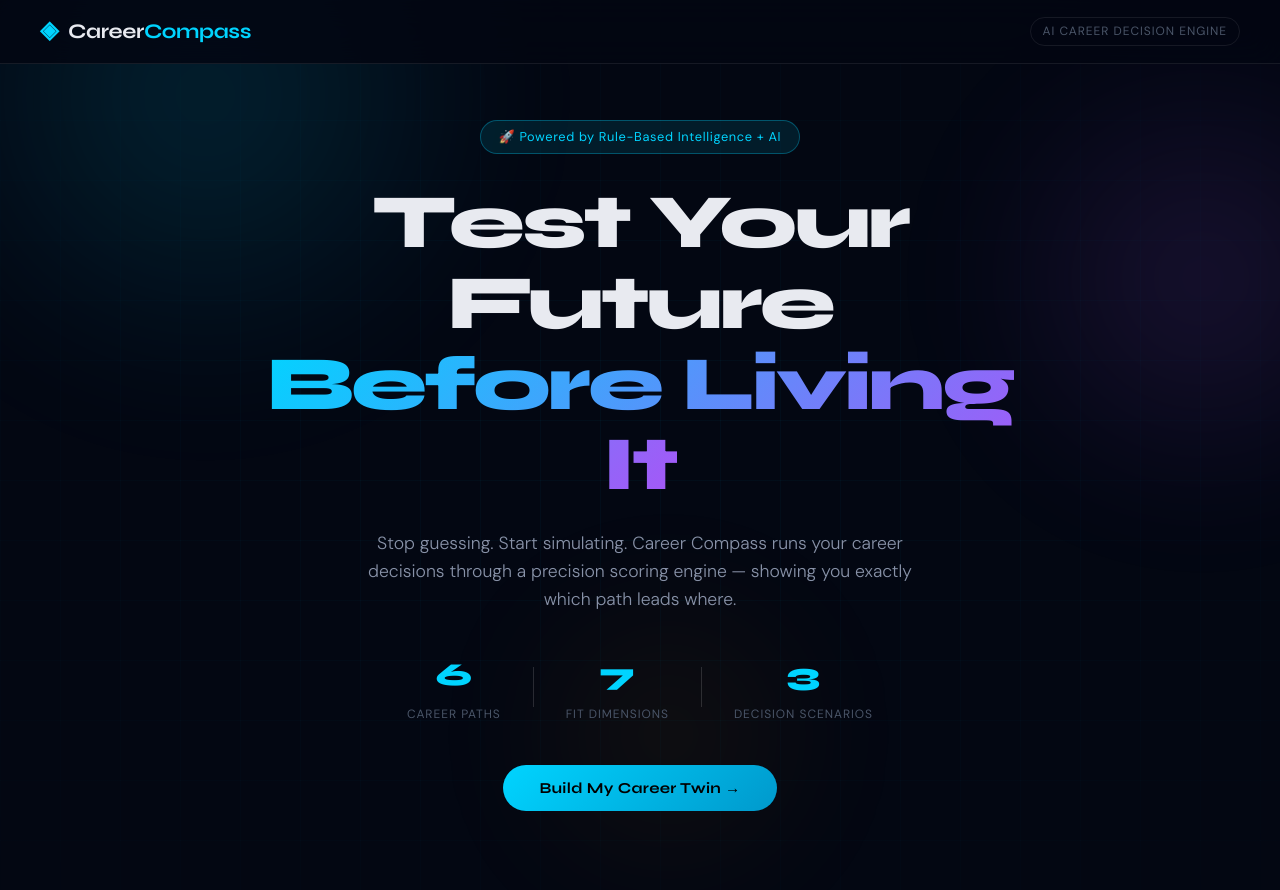
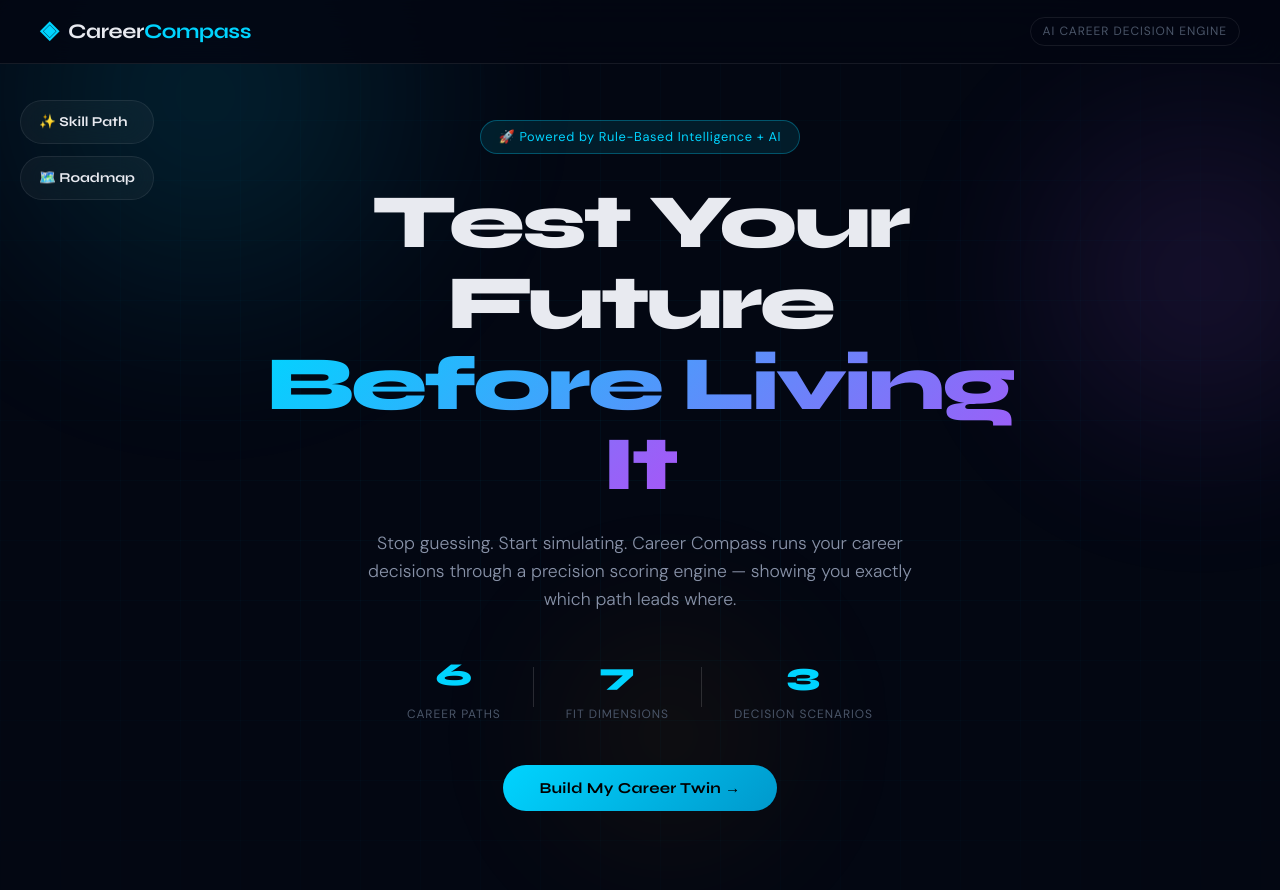
Before and after one commit to P-adithyagoud/CAREER-CAMPUS, a Flask app: page / in a window 1280 px wide. Shown: the top 890 px of the page. Run offline with Flask 3, Linux system fonts and the light colour scheme.

Commit message:
Added Skill Path and Roadmap sidebar shortcuts with correct external links.

```diff
--- a/static/css/style.css
+++ b/static/css/style.css
@@ -311,6 +311,37 @@ select option { background: #0a0f1e; }
   content: '';
   position: absolute; top: 0; left: 0; right: 0; height: 3px;
   background: linear-gradient(90deg, var(--red), transparent);
+}
+/* ── SIDEBAR NAV ── */
+.sidebar-nav {
+  position: fixed;
+  top: 100px;
+  left: 20px;
+  z-index: 10000;
+  display: flex;
+  flex-direction: column;
+  gap: 12px;
+}
+.side-nav-btn {
+  padding: 10px 18px;
+  border-radius: 30px;
+  text-decoration: none;
+  font-family: var(--font-head);
+  font-weight: 700;
+  font-size: 0.85rem;
+  color: var(--text);
+  border: 1px solid var(--border);
+  display: flex;
+  align-items: center;
+  gap: 8px;
+  transition: all 0.3s cubic-bezier(0.4, 0, 0.2, 1);
+  white-space: nowrap;
+}
+.side-nav-btn:hover {
+  background: var(--surface2);
+  border-color: var(--accent);
+  transform: translateX(5px);
+  box-shadow: 0 4px 15px rgba(0,212,255,0.15);
 }
 .ai-badge {
   display: inline-block;
--- a/templates/index.html
+++ b/templates/index.html
@@ -9,6 +9,14 @@
   <link rel="stylesheet" href="/static/css/style.css" />
 </head>
 <body>
+  <div class="sidebar-nav">
+    <a href="https://ai-catalyst-ten.vercel.app/" target="_blank" class="side-nav-btn glass">
+      <span>✨ Skill Path</span>
+    </a>
+    <a href="https://roadmap-ten-rouge.vercel.app/" target="_blank" class="side-nav-btn glass">
+      <span>🗺️ Roadmap</span>
+    </a>
+  </div>
 
 <!-- ── NAV ── -->
 <nav class="nav">
```
